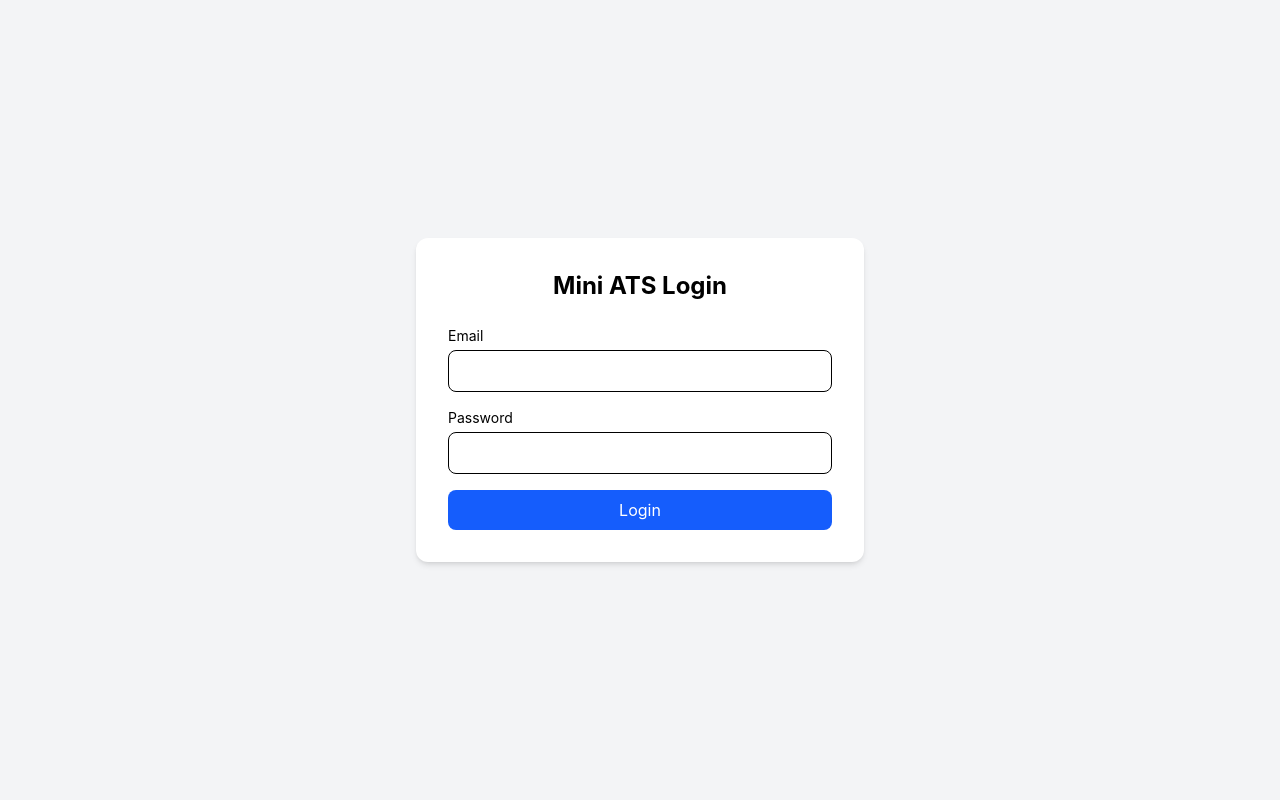
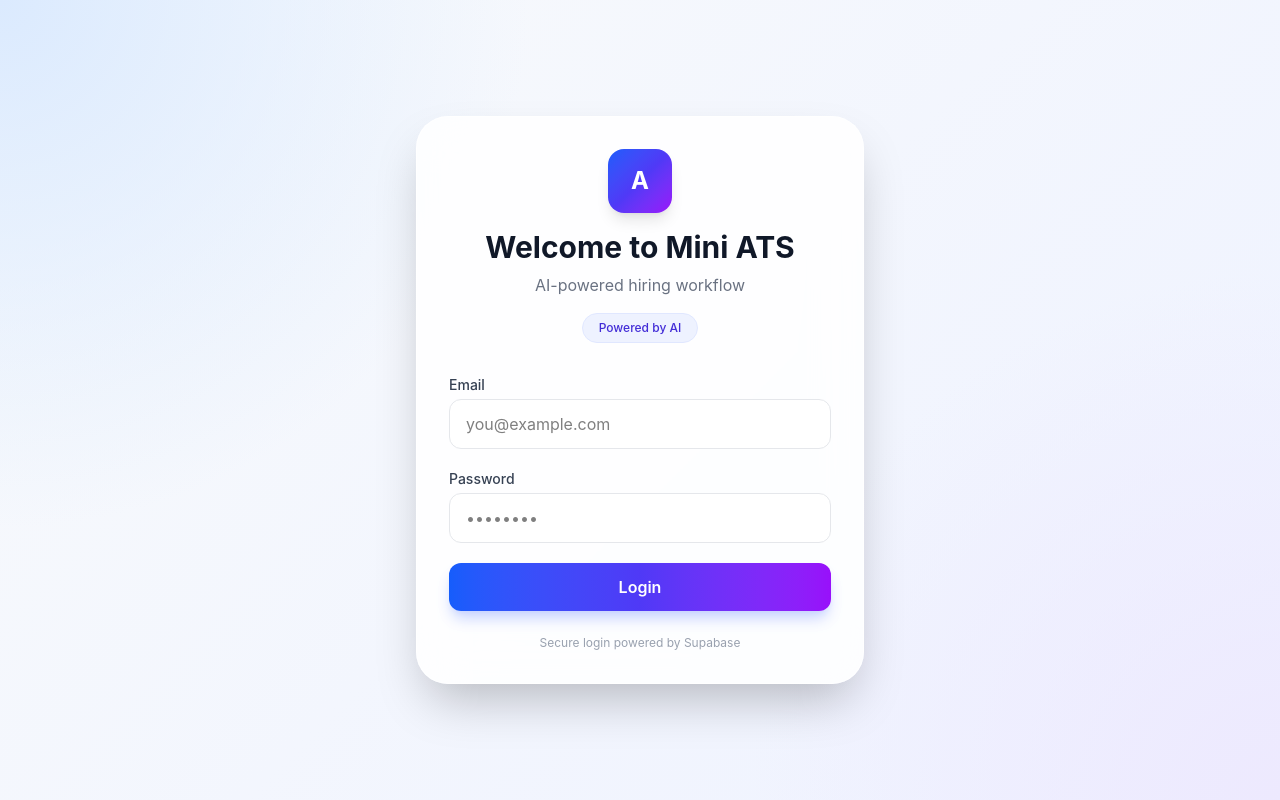
Before and after one commit to mahtabb90/mini-ats-ai, a React (Vite) app: page /#/ in a window 1280 px wide. Built offline with nearby package versions, Linux system fonts and the light colour scheme; no server answers; the HTML template or start-up script is replaced by a standard one.

Commit message:
feat: improved login UI with premium styling

```diff
--- a/src/pages/LoginPage.jsx
+++ b/src/pages/LoginPage.jsx
@@ -25,28 +25,48 @@ export default function LoginPage() {
   };
 
   return (
-    <div className="min-h-screen flex items-center justify-center bg-gray-100">
-      <div className="bg-white p-8 rounded-xl shadow-md w-full max-w-md">
-        <h1 className="text-2xl font-bold mb-6 text-center">
-          Mini ATS Login
-        </h1>
+    <div className="min-h-screen flex items-center justify-center bg-[radial-gradient(circle_at_top_left,#dbeafe,transparent_35%),radial-gradient(circle_at_bottom_right,#ede9fe,transparent_35%),linear-gradient(135deg,#f8fafc,#eef2ff)] px-4">
+      <div className="w-full max-w-md rounded-[2rem] bg-white/85 backdrop-blur-xl border border-white/70 shadow-2xl p-8">
+        <div className="flex flex-col items-center text-center mb-8">
+          <div className="w-16 h-16 rounded-2xl bg-gradient-to-br from-blue-600 via-indigo-600 to-purple-600 flex items-center justify-center text-white text-2xl font-bold shadow-lg mb-4">
+            A
+          </div>
 
-        <form onSubmit={handleLogin} className="space-y-4">
+          <h1 className="text-3xl font-bold text-gray-900">
+            Welcome to Mini ATS
+          </h1>
+
+          <p className="text-gray-500 mt-2">
+            AI-powered hiring workflow
+          </p>
+
+          <span className="mt-4 text-xs font-medium bg-indigo-50 text-indigo-700 px-4 py-1.5 rounded-full border border-indigo-100">
+            Powered by AI
+          </span>
+        </div>
+
+        <form onSubmit={handleLogin} className="space-y-5">
           <div>
-            <label className="block text-sm mb-1">Email</label>
+            <label className="block text-sm font-medium text-gray-700 mb-1">
+              Email
+            </label>
             <input
               type="email"
-              className="w-full border rounded-lg px-3 py-2"
+              className="w-full rounded-xl border border-gray-200 bg-white px-4 py-3 outline-none transition focus:border-indigo-500 focus:ring-4 focus:ring-indigo-100"
+              placeholder="you@example.com"
               value={email}
               onChange={(e) => setEmail(e.target.value)}
             />
           </div>
 
           <div>
-            <label className="block text-sm mb-1">Password</label>
+            <label className="block text-sm font-medium text-gray-700 mb-1">
+              Password
+            </label>
             <input
               type="password"
-              className="w-full border rounded-lg px-3 py-2"
+              className="w-full rounded-xl border border-gray-200 bg-white px-4 py-3 outline-none transition focus:border-indigo-500 focus:ring-4 focus:ring-indigo-100"
+              placeholder="••••••••"
               value={password}
               onChange={(e) => setPassword(e.target.value)}
             />
@@ -54,11 +74,15 @@ export default function LoginPage() {
 
           <button
             type="submit"
-            className="w-full bg-blue-600 text-white py-2 rounded-lg hover:bg-blue-700"
+            className="w-full rounded-xl bg-gradient-to-r from-blue-600 via-indigo-600 to-purple-600 py-3 font-semibold text-white shadow-lg shadow-indigo-200 transition hover:-translate-y-0.5 hover:shadow-xl"
           >
             Login
           </button>
         </form>
+
+        <p className="text-center text-xs text-gray-400 mt-6">
+          Secure login powered by Supabase
+        </p>
       </div>
     </div>
   );
```
